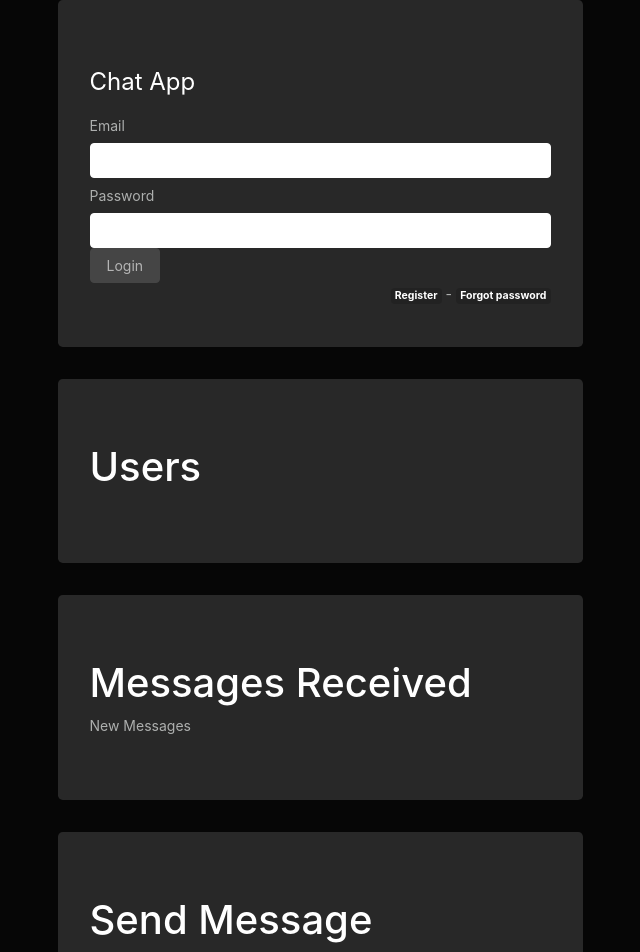
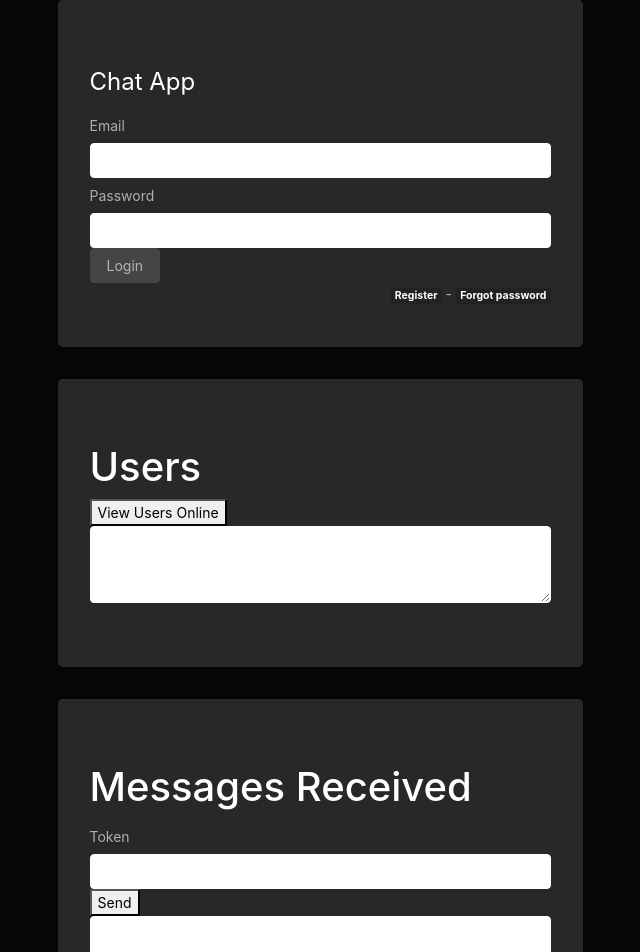
Before and after one commit to octavioricci/TAP_Frontend, a React (Create React App) app: page / in a window 1280 px wide. Shown: the top 952 px of the page, without its empty margins (305-945 px from the left). Built offline with nearby package versions, Linux system fonts and the light colour scheme.

Commit message:
Send,receive,UsersOnling OK

```diff
--- a/src/App.js
+++ b/src/App.js
@@ -26,7 +26,10 @@ class App extends Component {
         formValid:false,
         from: '',
         to:'',
-        message:''
+        message:'',
+        userMessage:'',
+        receivedMessages:'',
+        usersOnline:''
       }
   }
 
@@ -89,7 +92,7 @@ class App extends Component {
     // Si está el email y password validado a nivel cliente, realizo la consulta a la api /users/login
     if(!e.disabled){
 
-         fetch('http://tap-octavioricci820054.codeanyapp.com/api/users/login',{
+         fetch('https://tap-octavioricci820054.codeanyapp.com/api/users/login',{
                  method: 'POST',
                  headers: {'Accept': 'application/json','Content-Type': 'application/json'},
                  body: JSON.stringify(data)
@@ -103,27 +106,6 @@ class App extends Component {
           });
 
 
-      /*
-        fetch('https://tap-octavioricci820054.codeanyapp.com:8080/api/users/login',{
-                 method: 'POST',
-                 headers: {'Accept': 'application/json',
-                 'Content-Type': 'application/json',
-                 'Access-Control-Allow-Methods':'GET,PUT,POST,DELETE,PATCH,OPTIONS'
-                 },
-                 body: JSON.stringify(data)
-                })
-                .then((response) => {
-                   if(!response.ok) throw new Error(response.status);
-                })
-                .then((data)=> {
-                  console.log("This", this.props.history);
-
-
-                 })
-                .catch((error) => {
-                    alert('error:' +  error);
-                });
-      */
 
      }
     }
@@ -151,33 +133,90 @@ class App extends Component {
       'message': message
     }
 
+
+
      console.log(JSON.stringify(data));
-    fetch('https://tap-octavioricci820054.codeanyapp.com/api/messages',{
+     fetch('https://tap-octavioricci820054.codeanyapp.com/api/messages',{
                  method: 'POST',
                  headers: {'Accept': 'application/json',
                            'Content-Type': 'application/json',
                            'Access-Control-Allow-Methods':'GET,PUT,POST,DELETE,PATCH,OPTIONS',
-                           'Authorization':'eyJhbGciOiJIUzI1NiIsInR5cCI6IkpXVCJ9.eyJpZCI6IjViYWJjZGE5ZWE3MTJlMDM2MjJiNmM2MSIsImlhdCI6MTU0MjkxNDAyMiwiZXhwIjoxNTQyOTIwMDIyfQ.uaFC9nKww5arOwI4aWWBHhmrz-55yGBAF83eEFv7O9k'
+                           'Authorization':'eyJhbGciOiJIUzI1NiIsInR5cCI6IkpXVCJ9.eyJpZCI6IjViYWJjZGE5ZWE3MTJlMDM2MjJiNmM2MSIsImlhdCI6MTU0MjkyOTA1NiwiZXhwIjoxNTQyOTM1MDU2fQ.hkYfdyMc1iteNV2XtwuImPPC9SR-65J5nD0aIqCo46g'
                           },
 
                  body: JSON.stringify(data)
                 })
-                .then((response) => {
+                 .then((response)=>response.text())
+                      .then((responseText) => {
+                          alert(responseText);
+
+                    })
+                    .catch((error)=>{
+                        alert(error);
+                    });
+                /*.then((response) => {
                    if(!response.ok) throw new Error(response.status);
                 })
                 .then((data)=> {
-                  console.log("This", this.props.history);
+                  alert(data);
 
 
                  })
                 .catch((error) => {
                     alert('error:' +  error);
-                });
+                });*/
+    }
+
+
+         handleUserMessage = (e) => {
+              this.setState({userMessage:e.target.value});
+          }
+
+        handleReceivedMessages = (e) => {
+          this.setState({receivedMessages: e.target.value})
+        }
+
+
+        handleUserReceivedMessage = () => {
+            const user = this.state.userMessage;
+
+            fetch('https://tap-octavioricci820054.codeanyapp.com/api/mymessages',{
+                 method: 'GET',
+                 headers: {'Accept': 'application/json','Content-Type': 'application/json','Authorization':user},
+                  })
+                    .then((response)=>response.text())
+                      .then((responseText) => {
+                          alert(responseText);
+                          this.setState({receivedMessages:responseText});
+                    })
+                    .catch((error)=>{
+                        alert(error);
+                    });
 
 
 
+          }
 
-  }
+          handleUsersOnline = () => {
+
+            fetch('https://tap-octavioricci820054.codeanyapp.com/api/users/login',{
+                 method: 'GET',
+                 headers: {'Accept': 'application/json','Content-Type': 'application/json'},
+                  })
+                    .then((response)=>response.text())
+                      .then((responseText) => {
+                          alert(responseText);
+
+                    })
+                    .catch((error)=>{
+                        alert(error);
+                    });
+
+
+          }
+
+
+
 
   render() {
 
@@ -212,7 +251,8 @@ class App extends Component {
                   <div className="col-6 mx-auto" styles={{'background-color':'pink', height:'150px'}}>
                     <div className="jumbotron">
                            <h3>Users</h3>
-
+                           <button type="submit" className="usersOnlineButton" onClick={this.handleUsersOnline}>View Users Online</button>
+                           <textarea class="form-control" id="usersOnline" rows="3" value={this.state.value} ></textarea>
                     </div>
                   </div>
                 </div>
@@ -222,7 +262,11 @@ class App extends Component {
                   <div className="col-6 mx-auto" styles={{'background-color':'pink', height:'150px'}}>
                     <div className="jumbotron">
                         <h3>Messages Received</h3>
-                        New Messages
+                        <label name="labeluserMessage" className="col-form-label">Token</label>
+                        <input type="text" className="form-control col-12" name="userMessageInput" id="userMessageInput" value={this.state.userMessage} onChange={this.handleUserMessage} />
+                        <button type="submit" className="sendMessageButton" onClick={this.handleUserReceivedMessage}>Send</button>
+                        <textarea class="form-control" id="userMessage" rows="3" value={this.state.value} onChange={this.handleReceivedMessages}></textarea>
+
                     </div>
                   </div>
                 </div>
```
